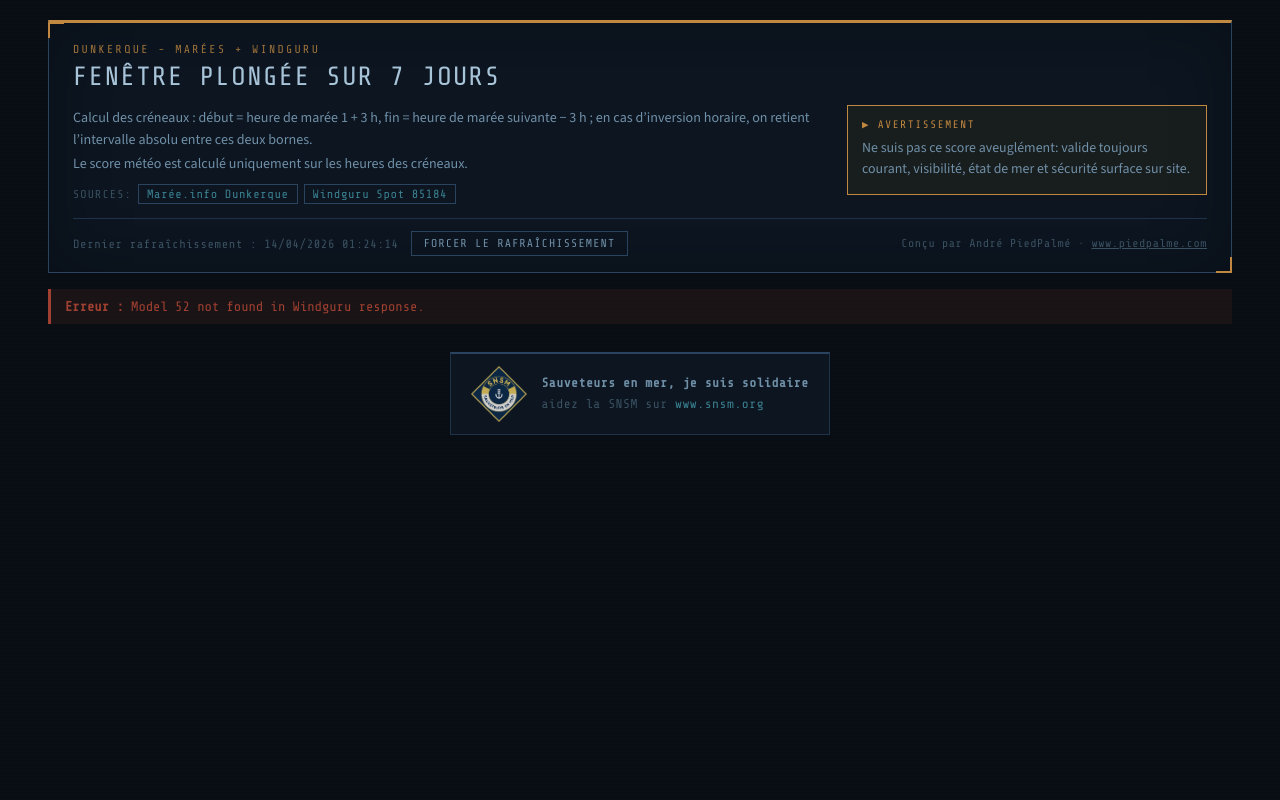
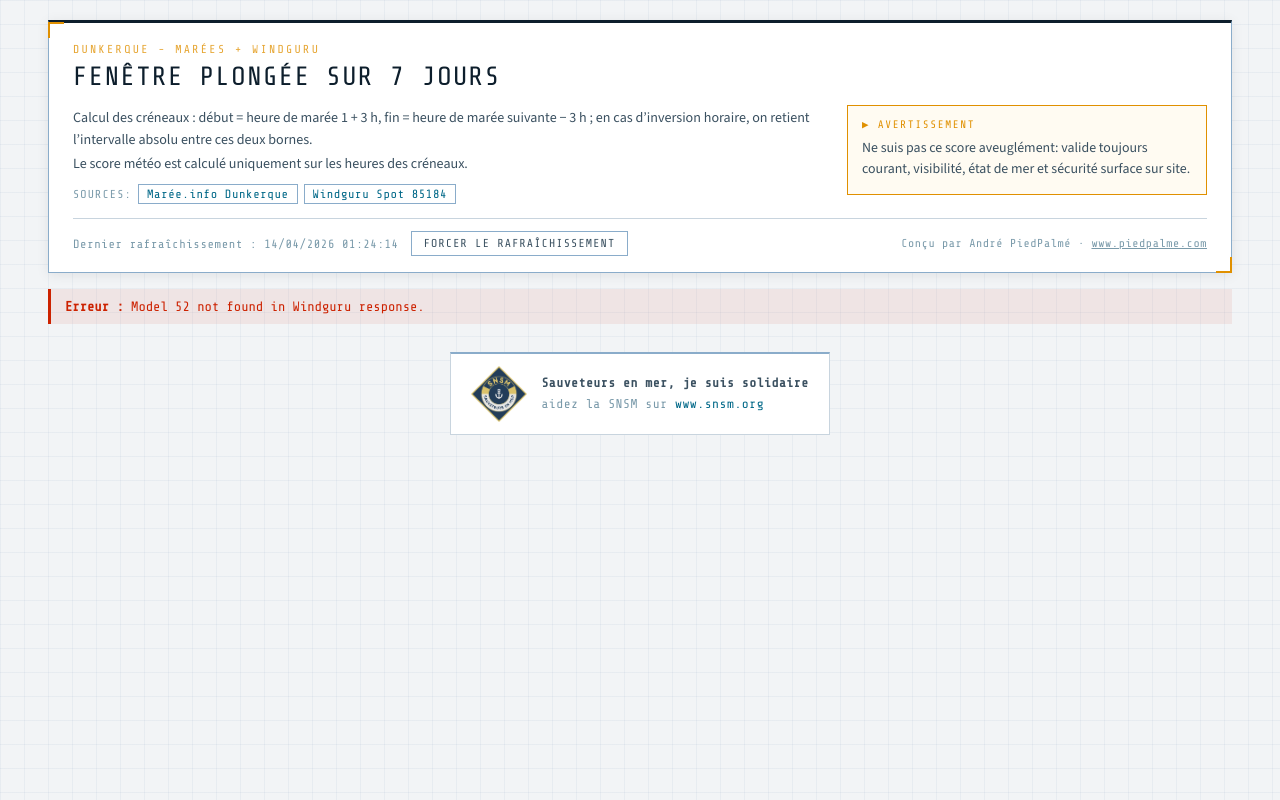
Before and after one commit to Areumaux/meteo-plongee-dk, a Flask app: page / in a window 1280 px wide. Run offline with Flask 3, Linux system fonts and the light colour scheme; data that the repository does not hold is empty.

Commit message:
Fond blanc avec grille paper, couleurs vives sur base claire

```diff
--- a/static/styles.css
+++ b/static/styles.css
@@ -4,25 +4,25 @@
    ═══════════════════════════════════════════════════════════════ */
 
 :root {
-  --bg:         #080e14;
-  --bg-panel:   #0c1520;
-  --bg-surface: #101c28;
-  --bg-card:    #111e2c;
-  --border:     #1e3248;
-  --border-hi:  #2a4460;
-  --text:       #7090a8;
-  --text-hi:    #a8c4d8;
-  --text-dim:   #3a5060;
-  --amber:      #c08840;
-  --amber-dim:  rgba(192,136,64,0.1);
-  --green:      #3a9060;
-  --green-dim:  rgba(58,144,96,0.1);
-  --red:        #a04030;
-  --red-dim:    rgba(160,64,48,0.12);
-  --cyan:       #3a8090;
-  --ok:         #3a9060;
-  --mid:        #c08840;
-  --bad:        #a04030;
+  --bg:         #f2f4f6;
+  --bg-panel:   #ffffff;
+  --bg-surface: #f8f9fb;
+  --bg-card:    #ffffff;
+  --border:     #c8d4de;
+  --border-hi:  #8aacca;
+  --text:       #3a5060;
+  --text-hi:    #0d1e2c;
+  --text-dim:   #7a9aaa;
+  --amber:      #e09000;
+  --amber-dim:  rgba(224,144,0,0.1);
+  --green:      #008844;
+  --green-dim:  rgba(0,136,68,0.08);
+  --red:        #cc2200;
+  --red-dim:    rgba(204,34,0,0.07);
+  --cyan:       #006888;
+  --ok:         #008844;
+  --mid:        #e09000;
+  --bad:        #cc2200;
 }
 
 * { box-sizing: border-box; }
@@ -35,18 +35,15 @@ body {
   min-height: 100vh;
 }
 
-/* Very subtle scanline texture */
+/* Subtle graph-paper grid */
 body::before {
   content: "";
   position: fixed;
   inset: 0;
-  background: repeating-linear-gradient(
-    0deg,
-    transparent,
-    transparent 3px,
-    rgba(0,0,0,0.04) 3px,
-    rgba(0,0,0,0.04) 4px
-  );
+  background-image:
+    linear-gradient(rgba(100,140,180,0.07) 1px, transparent 1px),
+    linear-gradient(90deg, rgba(100,140,180,0.07) 1px, transparent 1px);
+  background-size: 24px 24px;
   pointer-events: none;
   z-index: 0;
 }
@@ -64,10 +61,10 @@ body::before {
 .hero {
   background: var(--bg-panel);
   border: 1px solid var(--border-hi);
-  border-top: 3px solid var(--amber);
+  border-top: 3px solid var(--text-hi);
   padding: 20px 24px 16px;
   position: relative;
-  box-shadow: inset 0 0 60px rgba(0,0,0,0.3);
+  box-shadow: 0 2px 12px rgba(0,0,0,0.08);
 }
 
 /* Corner marks */
```
Also changed, not shown: other parts of static/styles.css (+22 -22 lines).
